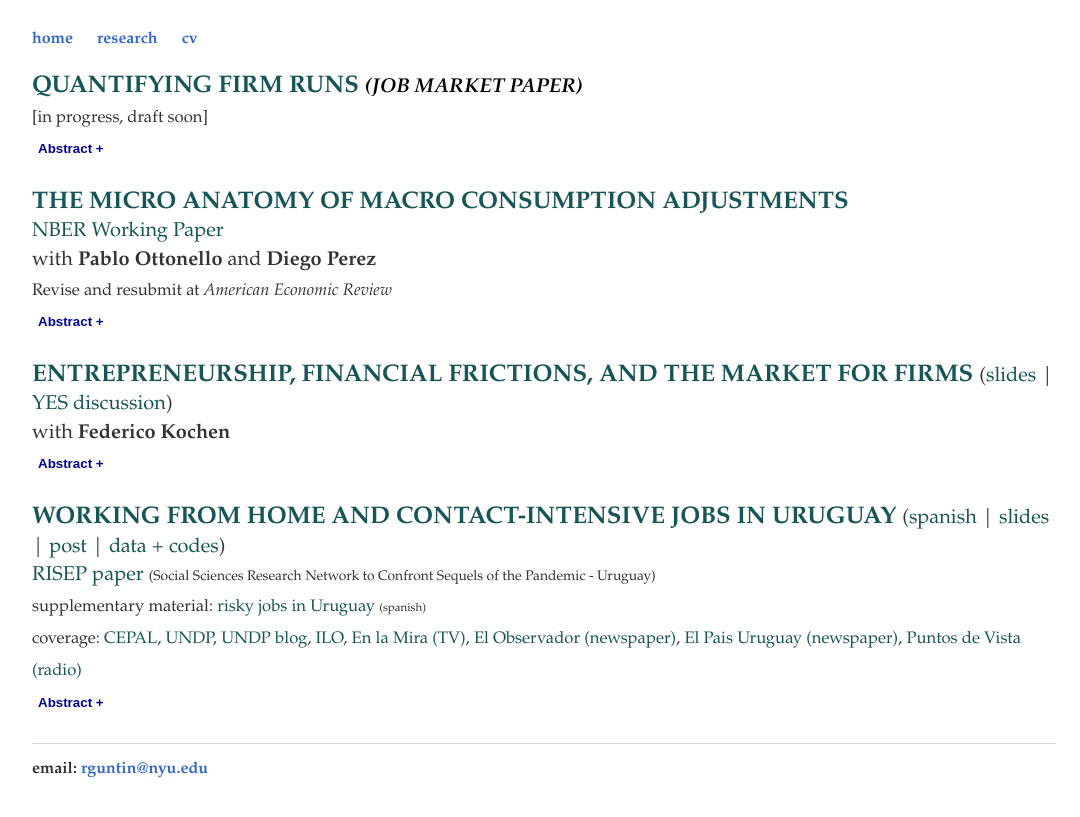
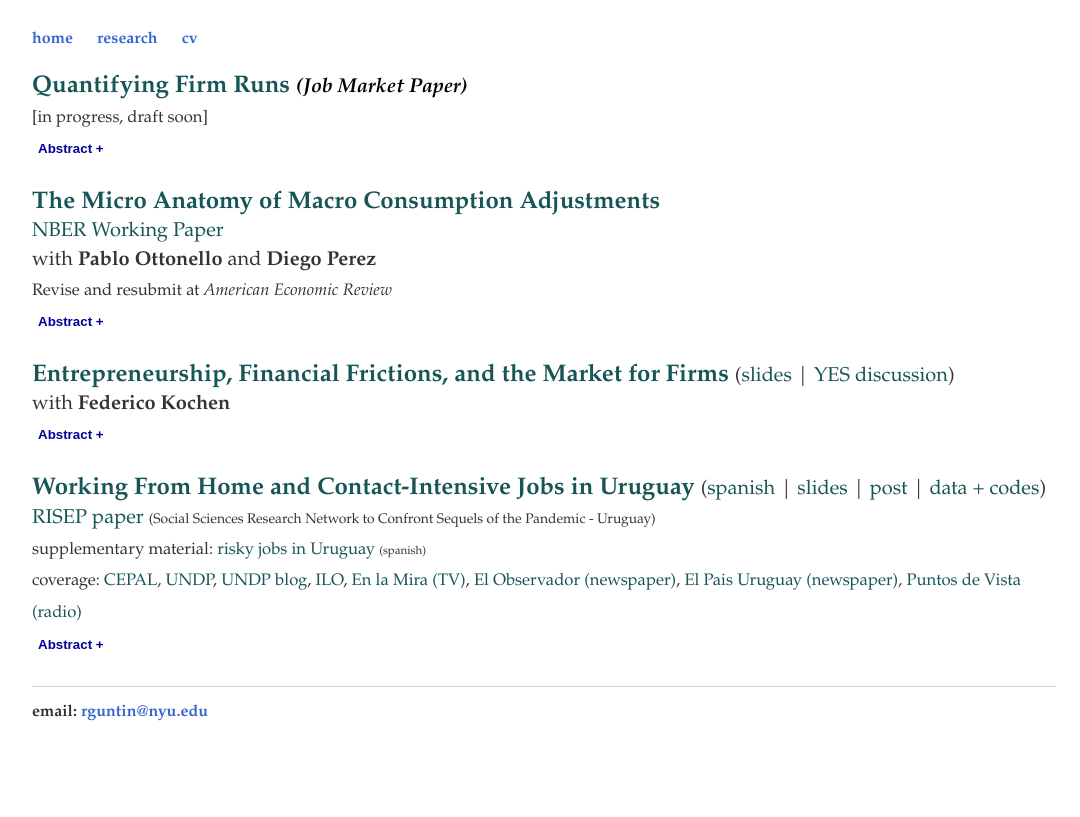
Before and after one commit to rafaguntin/rafaguntin.github.io, a Jekyll site: the page built from research/index.html, in a window 1280 px wide. Shown: the top 817 px of the page, without its empty margins (96-1176 px from the left). Built offline with Jekyll 4.4.1, drawn with Linux system fonts in a browser that asks for light colours.

Commit message:
Update index.html

```diff
--- a/research/index.html
+++ b/research/index.html
@@ -5,7 +5,7 @@
 
 		<div class="blurb">
 
-        <p>  <a style="font-weight: bold; text-transform:uppercase ; color:#175556">
+        <p>  <a style="font-weight: bold ; color:#175556">
 					Quantifying Firm Runs <small>
 		<span style="color: #000000" class='notbold'><i>(Job Market Paper)</i></span>
 		</a>
@@ -28,7 +28,7 @@
                             </p>
 
                                <p>
-				       <a style="font-weight: bold; text-transform:uppercase ; color:#175556"
+				       <a style="font-weight: bold; color:#175556"
 					  href="/research/GuOP_Consumption.pdf"
 			                  target="_blank"
 					  >The Micro Anatomy of Macro Consumption Adjustments</a>
@@ -54,7 +54,7 @@
                             </p>
 
 
-			<p> <a style="font-weight: bold; text-transform:uppercase ; color:#175556"
+			<p> <a style="font-weight: bold; color:#175556"
 			       href="/research/Entrepreneurship Financial Frictions and the Market for Firms.pdf"
 			       target="_blank">Entrepreneurship, Financial Frictions, and the Market for Firms</a> <small> (<a style="color:#175556" href="/research/GK - Slides NYU - 09Dec19 - Handout.pdf" target="_blank">slides</a> | <a style="color:#175556" href="https://ethanminfang.github.io/minfang.github.io/files/Discussions_Kochen_YES2020.pdf" target="_blank">YES discussion</a>)
 				<br>with <a style="font-weight: bold; color:#333" href="https://sites.google.com/view/federicokochen/home" target="_blank"> Federico Kochen </a>
@@ -73,7 +73,7 @@
 observed during the last decades. </span> <big><big><big>
 			</p>
 
-<p> <a style="font-weight: bold; text-transform:uppercase ; color:#175556"
+<p> <a style="font-weight: bold;  color:#175556"
 			       href="/research/employment_uru_covid_ENG.pdf"
 			       target="_blank">Working From Home and Contact-Intensive Jobs in Uruguay</a> <small> (<a style="color:#175556" href="/research/employment_uru_covid_new.pdf" target="_blank">spanish</a> | <a style="color:#175556" href="/research/employmentcovid_slides_UM.pdf" target="_blank">slides</a> | <a style="color:#175556" href="https://www.hacerempresa.uy/la-naturaleza-del-trabajo-y-la-pandemia-en-uruguay/" target="_blank"> post</a> | <a style="color:#175556" href="https://www.dropbox.com/s/guhnqyo4jzv1bwi/code%2Bdata.zip?raw=1" target="_blank"> data + codes</a>)
 			       <br> <a style="color:#175556" href="https://29e8adb6-91f2-4110-805d-cc89d1f7c269.filesusr.com/ugd/6684c8_b3164f0a75214c94a1fadbe4e60054aa.pdf" target="_blank">RISEP paper</a> <small> <small>  (Social Sciences Research Network to Confront Sequels of the Pandemic - Uruguay) <big> <big>
```
